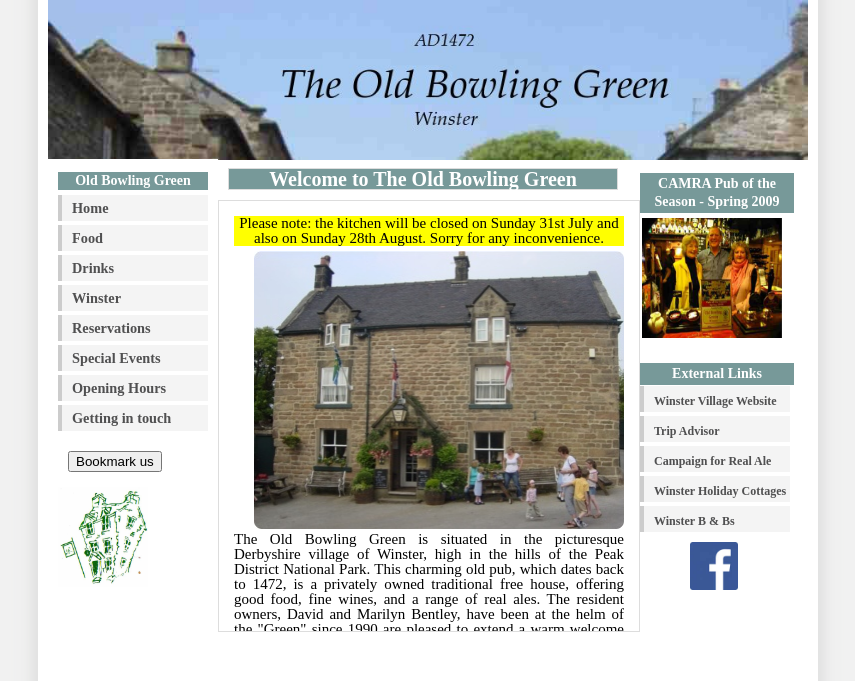
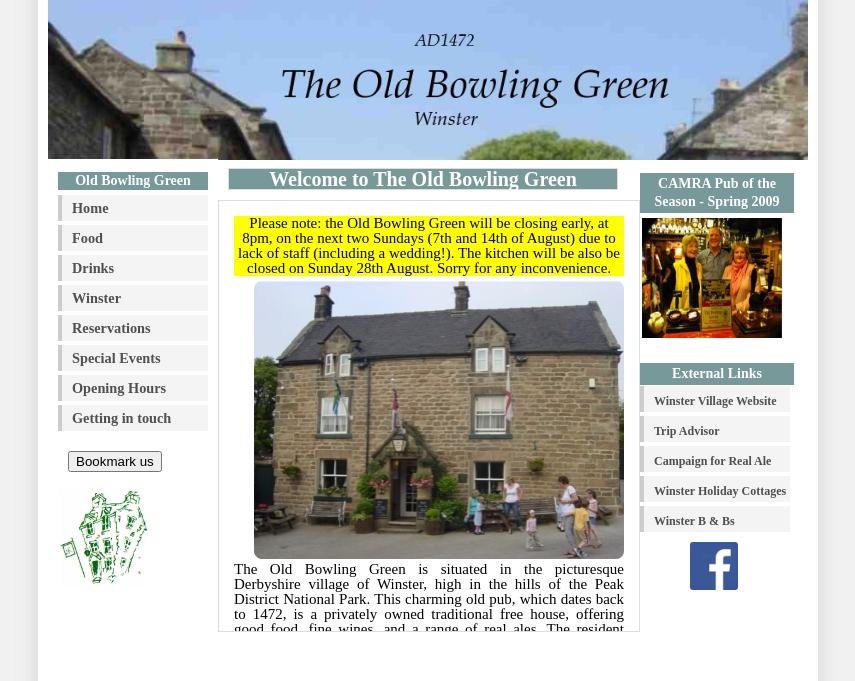
Before and after one commit to subnova/legacy-obg, a PHP site: page / in a window 1280 px wide. Shown: the top 681 px of the page, without its empty margins (212-1067 px from the left). Run offline with PHP 8.4, Linux system fonts and the light colour scheme; data that the repository does not hold is empty; some libraries are stand-ins or nearby versions.

Commit message:
updated opening/closing times for the next month.

```diff
--- a/food.php
+++ b/food.php
@@ -29,7 +29,7 @@
    <div id="content" align="justify">
 
 	 <div id="notice">
-Please note: the kitchen will be closed on Sunday 31st July and also on Sunday 28th August. Sorry for any inconvenience.
+Please note: the kitchen will be closed on Sunday 28th August. Sorry for any inconvenience.
 	 </div>
 
       <?php include 'menu.html'; ?>
--- a/index.php
+++ b/index.php
@@ -27,7 +27,7 @@
    <div id="content" align="justify">
 
 	 <div id="notice">
-           Please note: the kitchen will be closed on Sunday 31st July and also on Sunday 28th August. Sorry for any inconvenience.
+           Please note: the Old Bowling Green will be closing early, at 8pm, on the next two Sundays (7th and 14th of August) due to lack of staff (including a wedding!).  The kitchen will be also be closed on Sunday 28th August. Sorry for any inconvenience.
 	 </div>
 
      <div class="img">
```
